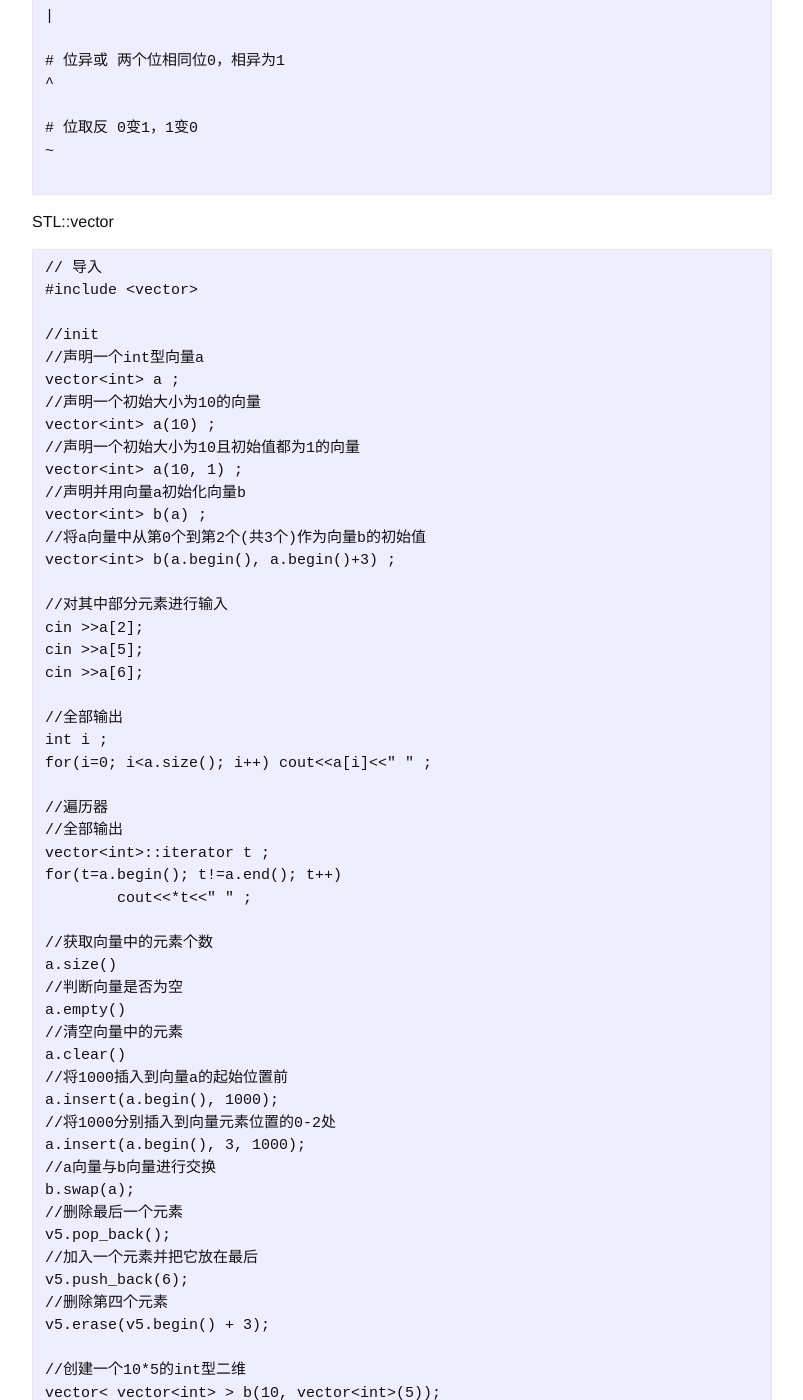
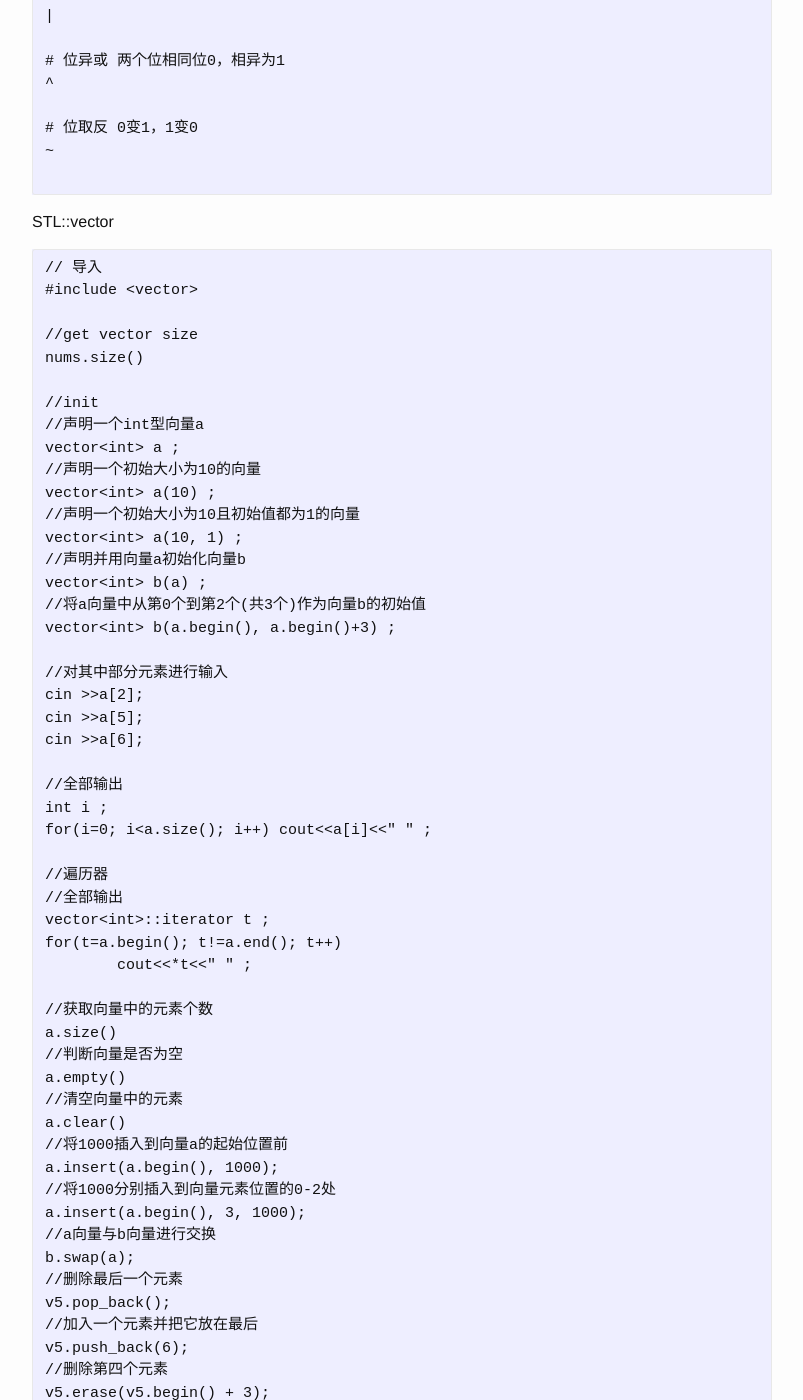
Before and after one commit to josephstalin117/josephstalin117.github.io, a Jekyll site: the page built from _posts/2018-5-25-c.markdown, in a window 1280 px wide and 1400 px high, scrolled down 355 px. Shown: the whole window, without its empty margins (238-1041 px from the left). Built offline with Jekyll 4.4.1, drawn with Linux system fonts in a browser that asks for light colours; some of the changed text lies outside the part shown.

Commit message:
add array size()

````diff
--- a/_posts/2018-5-25-c.markdown
+++ b/_posts/2018-5-25-c.markdown
@@ -27,6 +27,9 @@ STL::vector
 ```
 // 导入
 #include <vector>
+
+//get vector size
+nums.size()
 
 //init
 //声明一个int型向量a
````
